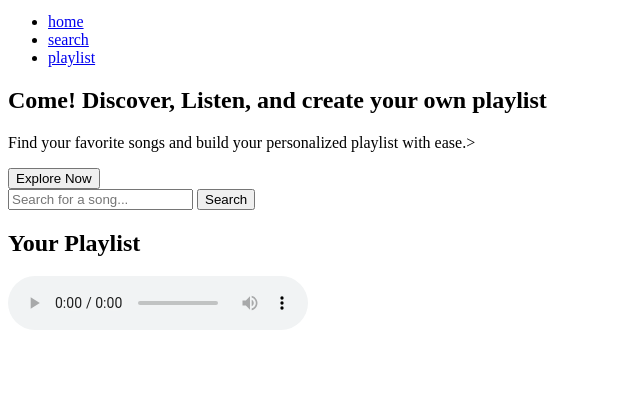
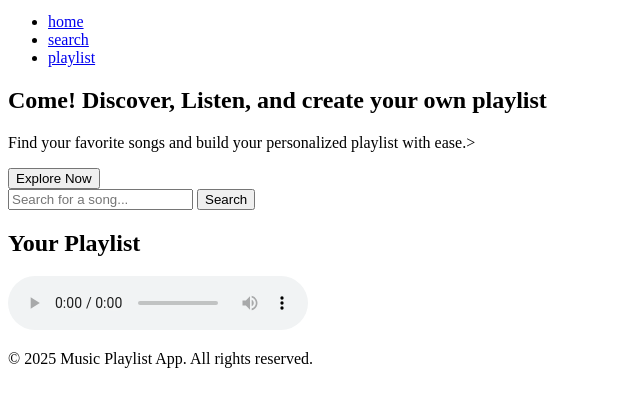
Before and after one commit to carlos-cheruiyot/music-app, a plain HTML site: page index.html in a window 1280 px wide. Shown: the part 89-496 px from the top of the page, without its empty margins (0-640 px from the left). Drawn offline with Linux system fonts and the light colour scheme.

Commit message:
adding the footer section

```diff
--- a/index.html
+++ b/index.html
@@ -42,6 +42,11 @@
         </div>
     </section>
 
+    <footer>
+        <p>&copy; 2025 Music Playlist App. All rights reserved.</p>
+    </footer>
+
+
 
     <script src="java.js"></script>
 </body>
```
